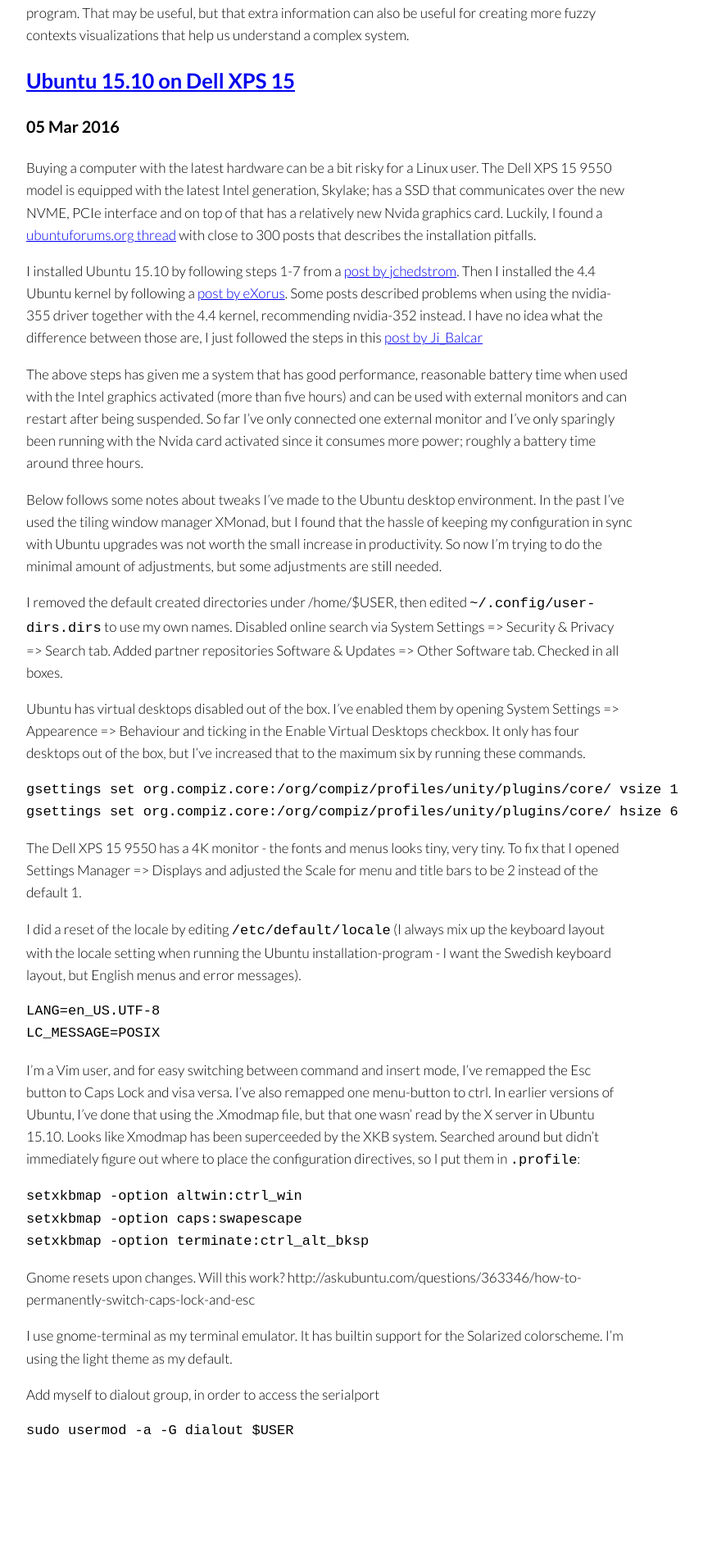
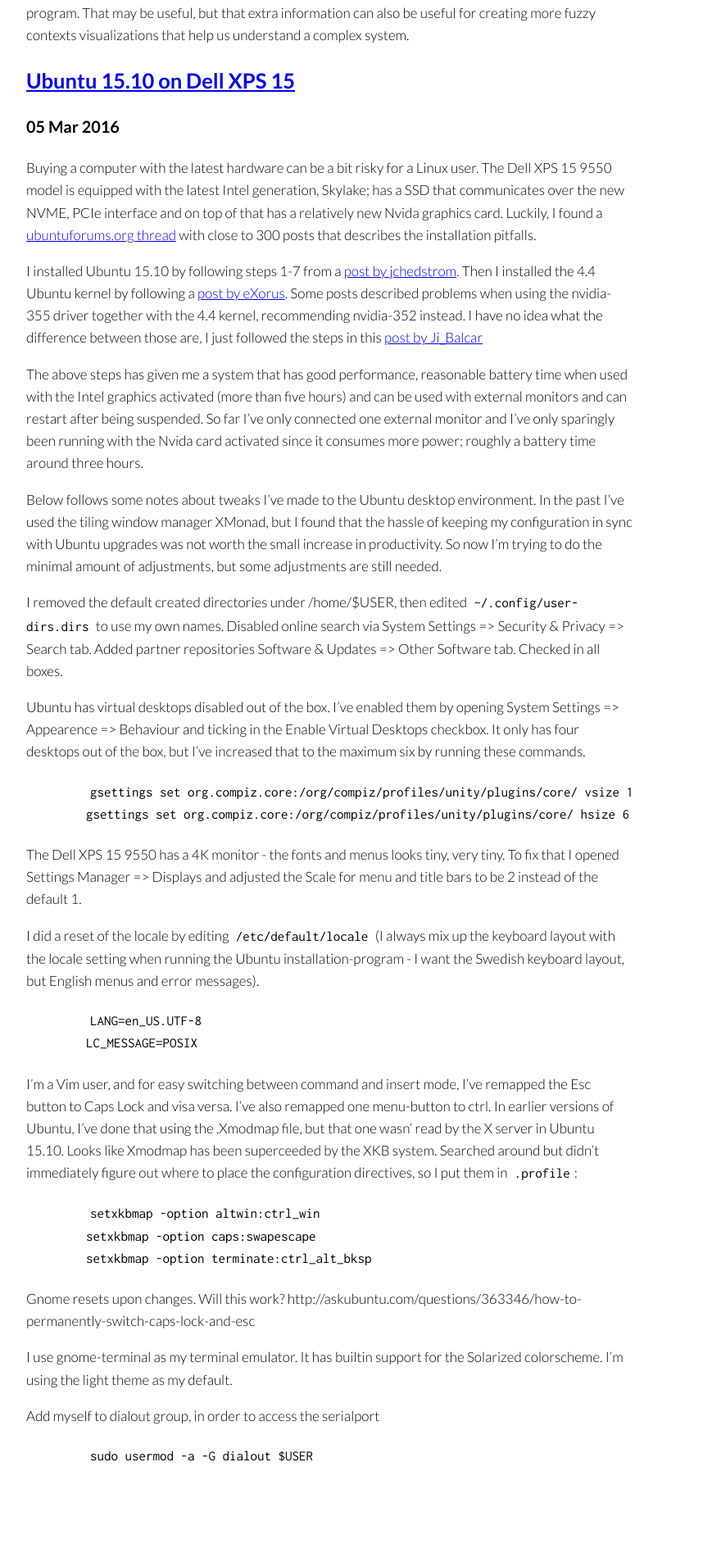
Before and after one commit to dannas/dannas.github.com, a Jekyll site: the page built from index.html, in a window 1280 px wide. Shown: the part 4365-6271 px from the top of the page at 82% size, without its empty margins (238-1096 px from the left). Built offline with Jekyll 4.4.1, drawn with Linux system fonts in a browser that asks for light colours; the list of posts is cut into pages by our own code; before the commit the page ends 6239 px from its top, so only the background shows below that.

Commit message:
More CSS tweaks.

```diff
--- a/_config.yml
+++ b/_config.yml
@@ -1,5 +1,10 @@
 paginate: 10
-exclude: ['code']
+
+markdown: kramdown
+highlighter: none
+kramdown:
+syntax_highlighter_opts:
+    disable : true
 
 gems:
     - jekyll-paginate
--- a/_layouts/default.html
+++ b/_layouts/default.html
@@ -9,6 +9,7 @@
         <title>dannas.name</title>
         <link rel="stylesheet" href="/stylesheets/styles.css" type="text/css" />
         <link rel="alternate" type="application/rss+xml" title="RSS" href="/feed/index.html" />
+        <link href='https://fonts.googleapis.com/css?family=Inconsolata:400,700' rel='stylesheet' type='text/css'   >
         <meta name="viewport" content="width=device-width, initial-scale=1.0">
         <!--[if lt IE 9]>
         <script src="//html5shiv.googlecode.com/svn/trunk/html5.js"></script>
--- a/stylesheets/styles.css
+++ b/stylesheets/styles.css
@@ -6,15 +6,12 @@
   box-sizing: border-box;
 }
 
-body {
-  margin: 0;
-  padding: 0;
+html {
   font:17px/25px Lato, "Helvetica Neue", Helvetica, Arial, sans-serif;
-  font-weight:400;
   color: black
 }
 
-div.wrapper {
+body {
   max-width:880px;
   margin: 48px auto;
   padding: 0 40px;
@@ -43,3 +40,21 @@
   height: 25px;
   margin-bottom: 42px;
 }
+
+pre, code {
+  font-family: 'Inconsolata', monospace;
+}
+
+pre {
+  margin-bottom: 13px;
+  margin-left: 4em;
+  margin-right: 4em;
+  padding: 5px;
+}
+
+code {
+  padding-bottom: 1px;
+  padding-top: 1px;
+  padding-left: 5px;
+  padding-right: 5px;
+}
```
Lines whose indentation alone changed are shown as unchanged.
